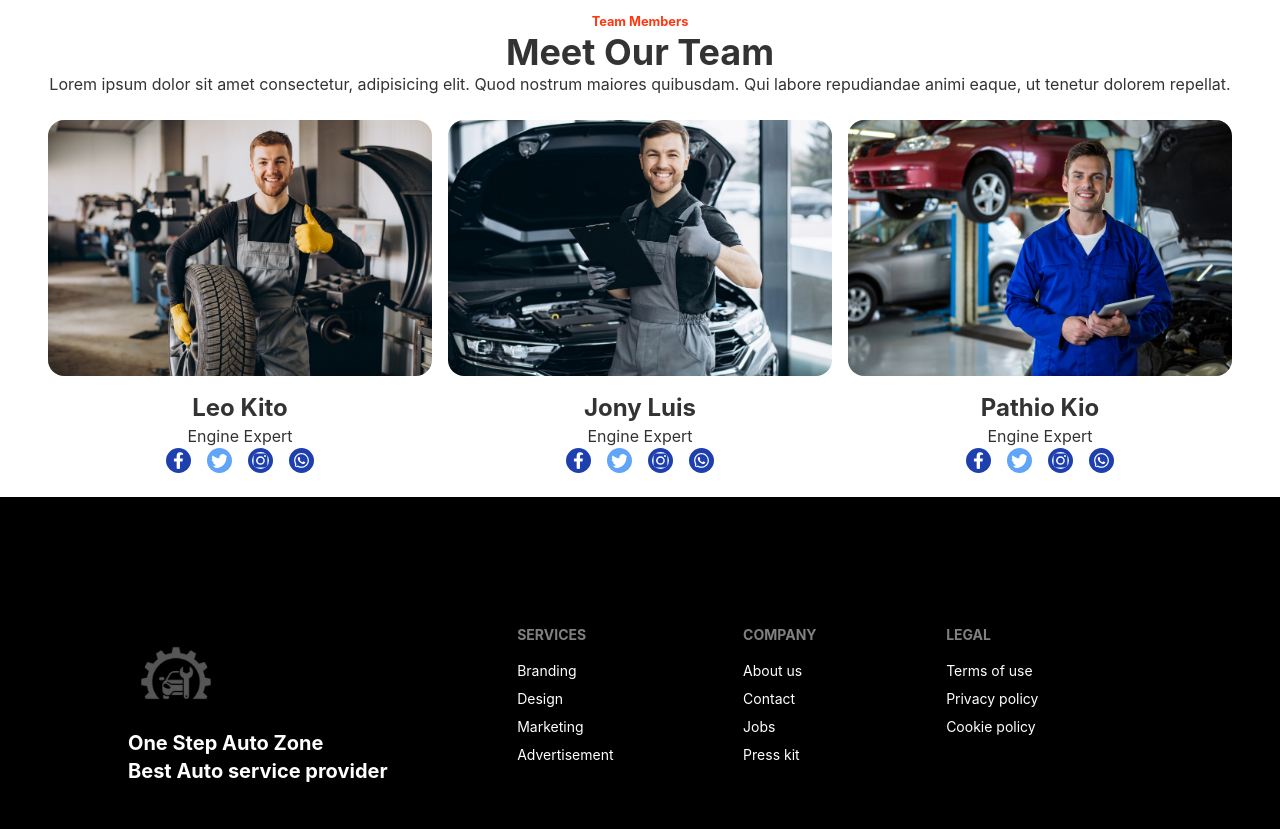
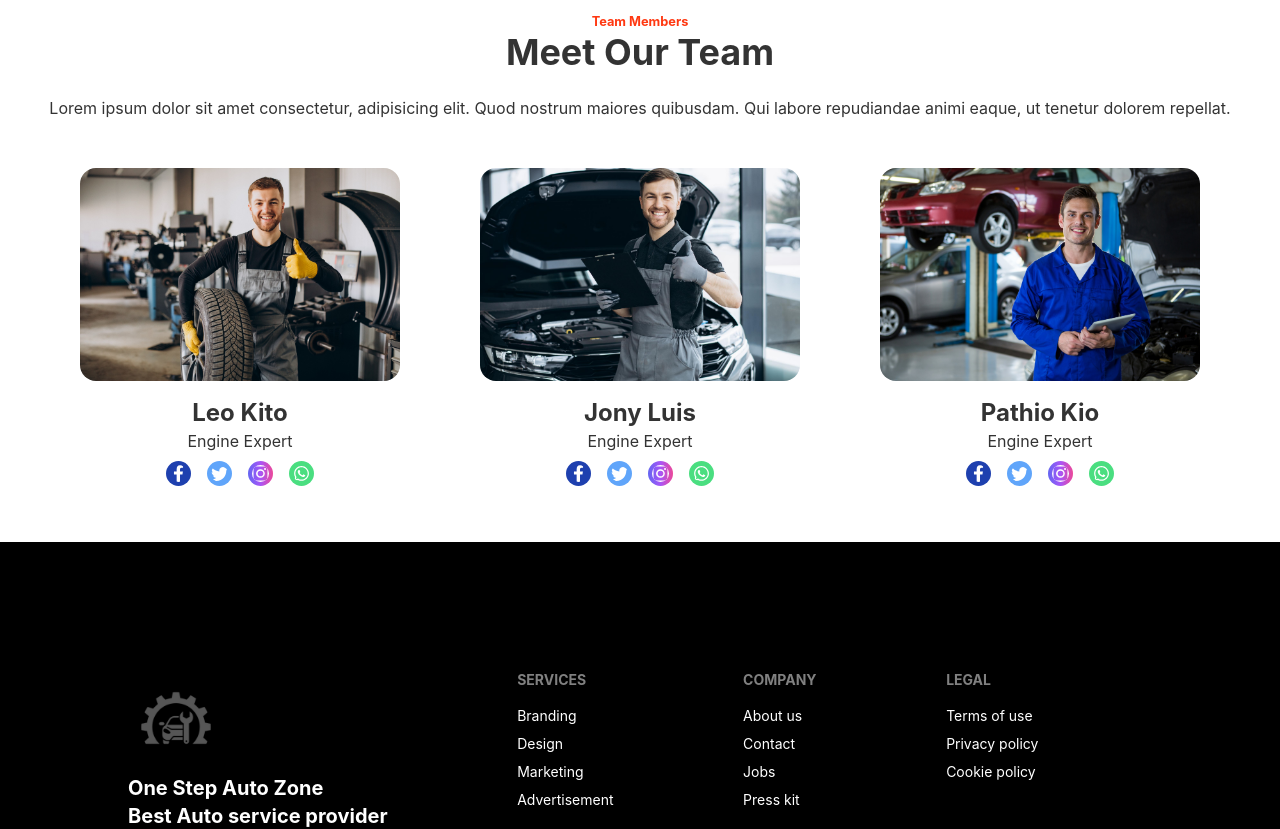
Before and after one commit to SumiAkter2/one-step-auto-zone-client-site, a React (Create React App) app: page / in a window 1280 px wide. Shown: the part 2900-3729 px from the top of the page. Built offline with nearby package versions, Linux system fonts and the light colour scheme; no server answers.

Commit message:
teamInfo done

```diff
--- a/src/Components/Home/TeamInfo.js
+++ b/src/Components/Home/TeamInfo.js
@@ -6,12 +6,12 @@ import { FaWhatsapp } from "react-icons/fa";
 
 const TeamInfo = ({ team }) => {
   return (
-    <div className="my-6">
+    <div className="my-12 w-80 mx-auto">
       <div>
-        <img className="rounded-2xl" src={team.img} alt="team-person-img" />
+        <img className="rounded-2xl " src={team.img} alt="team-person-img" />
         <h1 className="text-2xl font-bold mt-4">{team.name} </h1>
         <h1>{team.title} </h1>
-        <p className="flex justify-center items-center gap-x-4">
+        <p className="flex justify-center items-center gap-x-4 my-2">
           <FaFacebookF
             size="25px"
             color="white"
@@ -25,12 +25,12 @@ const TeamInfo = ({ team }) => {
           <BsInstagram
             size="25px"
             color="white"
-            className="bg-blue-800 rounded-full p-1"
+            className="bg-gradient-to-r from-indigo-500 via-purple-500 to-pink-500 rounded-full p-1"
           />{" "}
           <FaWhatsapp
             size="25px"
             color="white"
-            className="bg-blue-800 rounded-full p-1"
+            className="bg-green-400 rounded-full p-1"
           />
         </p>
       </div>
--- a/src/Components/Home/Teams.js
+++ b/src/Components/Home/Teams.js
@@ -27,7 +27,7 @@ const Teams = () => {
   return (
     <div className="text-center">
       <small className="text-secondary font-bold"> Team Members</small>
-      <h1 className="font-bold text-4xl">Meet Our Team</h1>
+      <h1 className="font-bold text-4xl mb-6">Meet Our Team</h1>
       <p>
         Lorem ipsum dolor sit amet consectetur, adipisicing elit. Quod nostrum
         maiores quibusdam. Qui labore repudiandae animi eaque, ut tenetur
```
